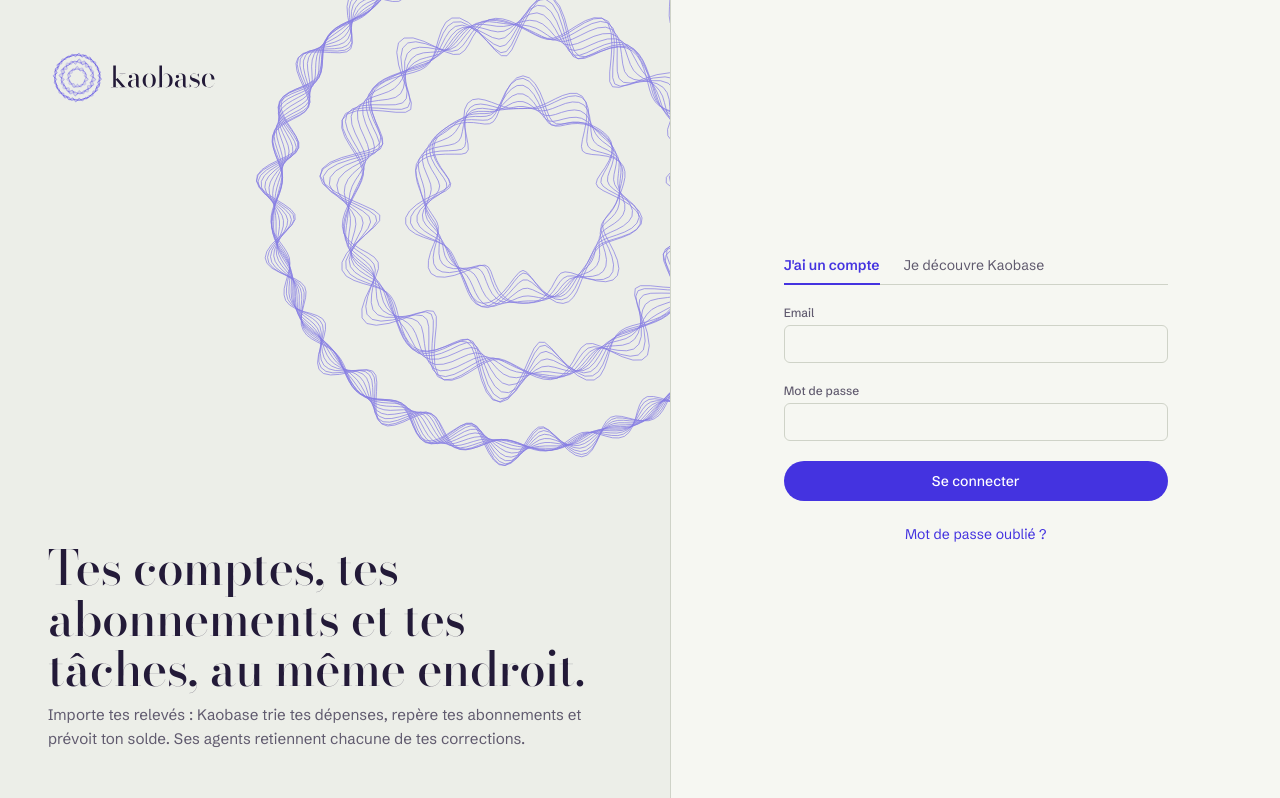
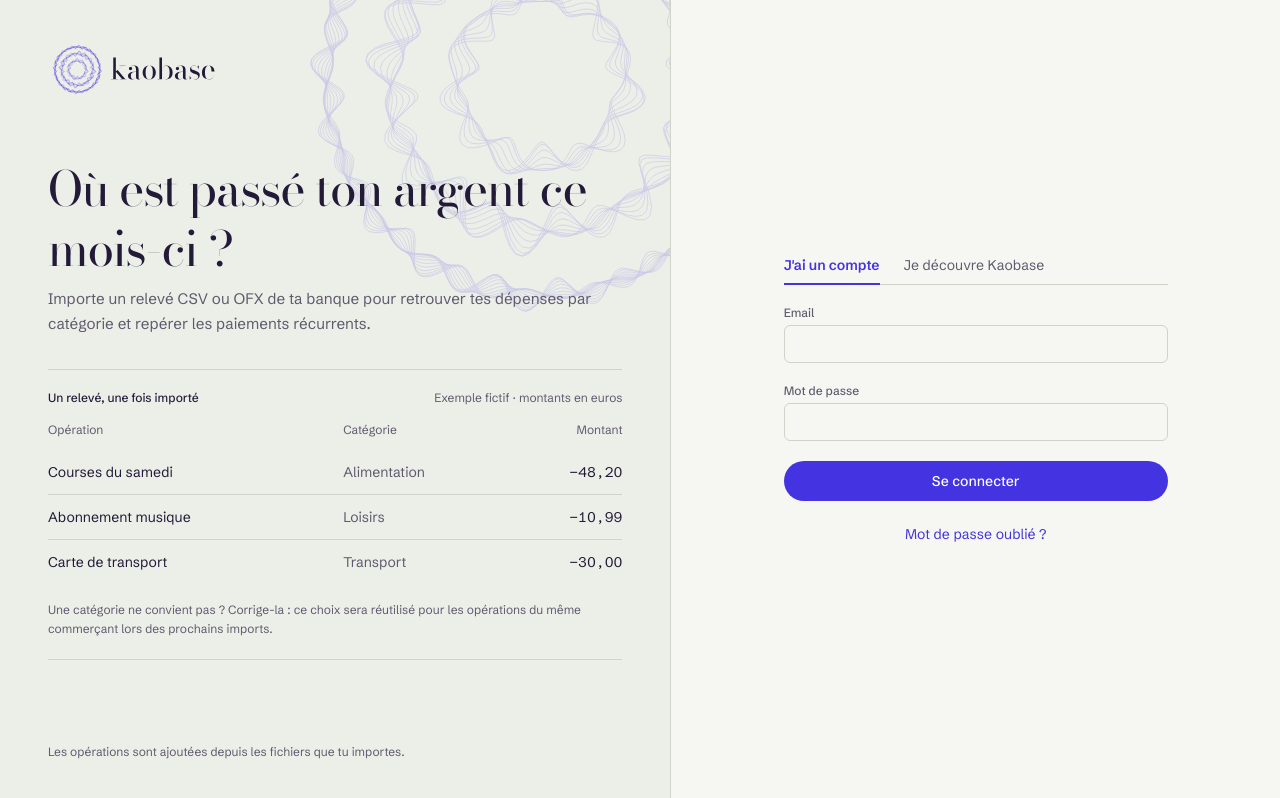
Before and after one commit to kairxuu/kaobase, a Next.js app: page /login in a window 1280 px wide. Built offline with nearby package versions, Linux system fonts and the light colour scheme.

Commit message:
Clarify product copy and streamline public login experience

```diff
--- a/app/layout.tsx
+++ b/app/layout.tsx
@@ -8,7 +8,7 @@ const sans = Schibsted_Grotesk({ variable: "--font-sans-ui", subsets: ["latin"],
 
 export const metadata: Metadata = {
   title: { default: "Kaobase", template: "%s — Kaobase" },
-  description: "Tes comptes, tes abonnements et tes tâches, avec des agents qui apprennent de tes choix.",
+  description: "Importe tes relevés CSV ou OFX dans Kaobase pour classer tes opérations, retrouver tes abonnements et suivre tes échéances.",
 };
 
 export const viewport: Viewport = {
--- a/app/login/login-form.tsx
+++ b/app/login/login-form.tsx
@@ -22,12 +22,12 @@ function ModeForm({mode,setMode,email,setEmail}:{mode:Mode;setMode:(v:Mode)=>voi
   const code=mode==='verify'||mode==='reset-code';
   return <div className="space-y-4"><form action={action} className="space-y-5">
     {(mode==='in'||mode==='up')&&<div className="flex gap-6 border-b border-line text-sm">{(['in','up'] as const).map(m=><button type="button" key={m} aria-pressed={mode===m} onClick={()=>setMode(m)} className={`-mb-px border-b-2 pb-2 transition-colors ${mode===m?'border-accent font-semibold text-accent':'border-transparent text-ink-2 hover:text-ink'}`}>{m==='in'?"J'ai un compte":"Je découvre Kaobase"}</button>)}</div>}
-    {mode==='reset'&&<p>Tu recevras un code pour définir ton mot de passe. Utilise aussi cette option pour retrouver ton compte après la migration.</p>}
-    {code&&<p>{mode==='verify'?'Confirme ton adresse':'Définis ton mot de passe'} avec le code reçu par email. Vérifie aussi les courriers indésirables.</p>}
+    {mode==='reset'&&<div><h2 className="section-title">Mot de passe oublié</h2><p className="text-sm text-ink-2">Indique l’adresse de ton compte. Nous t’enverrons un code pour choisir un nouveau mot de passe.</p></div>}
+    {code&&<div><h2 className="section-title">{mode==='verify'?'Confirmer ton adresse':'Choisir un nouveau mot de passe'}</h2><p className="text-sm text-ink-2">Saisis le code à 6 chiffres reçu par e-mail. Si tu ne le trouves pas, regarde dans les courriers indésirables.</p></div>}
     {mode==='up'&&<div><label className="label" htmlFor="name">Prénom</label><input className="input" id="name" name="name" autoComplete="given-name"/></div>}
     <div><label className="label" htmlFor="email">Email</label><input className="input" id="email" name="email" type="email" required value={email} onChange={event=>setEmail(event.target.value)} autoComplete="email"/></div>
     {code&&<div><label className="label" htmlFor="otp">Code reçu par email</label><input className="input" id="otp" name="otp" inputMode="numeric" autoComplete="one-time-code" pattern="[0-9]{6}" maxLength={6} required/></div>}
-    {['in','up','reset-code'].includes(mode)&&<div><label className="label" htmlFor="password">{mode==='reset-code'?'Nouveau mot de passe':'Mot de passe'}</label><input className="input" id="password" name="password" type="password" required minLength={mode==='in'?1:8} maxLength={128} autoComplete={mode==='in'?'current-password':'new-password'}/></div>}
+    {['in','up','reset-code'].includes(mode)&&<div><label className="label" htmlFor="password">{mode==='reset-code'?'Nouveau mot de passe':'Mot de passe'}</label><input className="input" id="password" name="password" type="password" required minLength={mode==='in'?1:8} maxLength={128} autoComplete={mode==='in'?'current-password':'new-password'} aria-describedby={mode==='in'?undefined:'password-help'}/>{mode!=='in'&&<p id="password-help" className="mt-1 text-xs text-ink-2">Entre 8 et 128 caractères.</p>}</div>}
     {mode==='reset-code'&&<div><label className="label" htmlFor="confirm">Confirmer le mot de passe</label><input className="input" id="confirm" name="confirm" type="password" required autoComplete="new-password"/></div>}
     {state.error&&<p className="text-sm text-neg" role="alert">{state.error}</p>}
     {state.info&&<p className="text-sm text-pos" role="status">{state.info}</p>}
--- a/app/login/page.tsx
+++ b/app/login/page.tsx
@@ -3,19 +3,21 @@ import { BrandLogo } from "@/app/brand-logo";
 import { Rosette } from "@/app/(app)/_components/rosette";
 import { LoginForm } from "./login-form";
 
-export const metadata: Metadata = { title: "Connexion" };
+export const metadata: Metadata = {
+  title: "Connexion",
+  description: "Connecte-toi à Kaobase ou crée ton compte pour importer tes relevés CSV ou OFX et classer tes opérations.",
+};
 
 export default async function LoginPage({ searchParams }: PageProps<"/login">) {
   const params = await searchParams;
   const initialMode = params.mode === "reset" ? "reset" : params.mode === "verify" ? "verify" : params.mode === "up" ? "up" : "in";
   const notice = params.lien === "expire" ? "Ce lien n'est plus valable. Demande un nouveau code ou connecte-toi." : undefined;
   return (
-    <main className="grid min-h-screen lg:grid-cols-[1.1fr_1fr]">
-      <section className="relative flex flex-col justify-between overflow-hidden px-6 pt-8 pb-10 md:px-12 lg:py-12">
+    <main className="grid min-h-svh lg:grid-cols-[1.1fr_1fr]">
+      <section className="relative flex flex-col overflow-hidden px-6 pt-6 pb-5 md:px-12 lg:justify-between lg:gap-12 lg:py-10">
         <Rosette
-          animate
-          opacity={0.6}
-          className="pointer-events-none absolute -top-[18%] -right-[30%] aspect-square w-[95%] min-w-[26rem] lg:-top-[12%] lg:-right-[22%] lg:w-[88%]"
+          opacity={0.2}
+          className="pointer-events-none absolute -right-32 -top-44 hidden w-[32rem] lg:block"
           bands={[
             { radius: 168, amplitude: 10, lobes: 20, curves: 12 },
             { radius: 118, amplitude: 16, lobes: 12, curves: 10 },
@@ -23,15 +25,32 @@ export default async function LoginPage({ searchParams }: PageProps<"/login">) {
           ]}
         />
         <BrandLogo className="relative" />
-        <div className="relative mt-56 max-w-xl lg:mt-0">
-          <h1 className="page-title text-[2.4rem] md:text-[3rem]">Tes comptes, tes abonnements et tes tâches, au même endroit.</h1>
+        <div className="relative mt-6 max-w-xl lg:mt-0">
+          <h1 className="font-display text-[2rem] leading-tight tracking-tight sm:text-[2.5rem] lg:text-[3rem]">Où est passé ton argent ce mois-ci ?</h1>
           <p className="page-lede">
-            Importe tes relevés : Kaobase trie tes dépenses, repère tes abonnements et prévoit ton solde. Ses agents
-            retiennent chacune de tes corrections.
+            Importe un relevé CSV ou OFX de ta banque pour retrouver tes dépenses par catégorie et repérer les paiements récurrents.
           </p>
+          <figure className="mt-8 hidden border-y border-line py-5 lg:block">
+            <figcaption className="mb-4 flex flex-wrap items-baseline justify-between gap-2 text-xs text-ink-2">
+              <span className="font-medium text-ink">Un relevé, une fois importé</span>
+              <span>Exemple fictif · montants en euros</span>
+            </figcaption>
+            <table className="w-full text-left text-sm">
+              <thead className="text-xs text-ink-2">
+                <tr><th scope="col" className="pb-3 font-normal">Opération</th><th scope="col" className="pb-3 font-normal">Catégorie</th><th scope="col" className="pb-3 text-right font-normal">Montant</th></tr>
+              </thead>
+              <tbody className="divide-y divide-line">
+                <tr><th scope="row" className="py-3 font-normal">Courses du samedi</th><td className="py-3 text-ink-2">Alimentation</td><td className="num py-3 text-right">−48,20</td></tr>
+                <tr><th scope="row" className="py-3 font-normal">Abonnement musique</th><td className="py-3 text-ink-2">Loisirs</td><td className="num py-3 text-right">−10,99</td></tr>
+                <tr><th scope="row" className="py-3 font-normal">Carte de transport</th><td className="py-3 text-ink-2">Transport</td><td className="num py-3 text-right">−30,00</td></tr>
+              </tbody>
+            </table>
+            <p className="mt-4 text-xs leading-relaxed text-ink-2">Une catégorie ne convient pas ? Corrige-la : ce choix sera réutilisé pour les opérations du même commerçant lors des prochains imports.</p>
+          </figure>
         </div>
+        <p className="relative mt-6 hidden text-xs text-ink-2 lg:block">Les opérations sont ajoutées depuis les fichiers que tu importes.</p>
       </section>
-      <section className="flex items-center justify-center px-4 py-10 lg:border-l lg:border-line lg:bg-surface">
+      <section aria-label="Accès à ton compte" className="flex items-start justify-center px-6 pt-2 pb-10 md:px-12 lg:items-center lg:border-l lg:border-line lg:bg-surface lg:py-12">
         <div className="w-full max-w-sm">
           <LoginForm initialMode={initialMode} notice={notice} />
         </div>
--- a/lib/auth/proxy.ts
+++ b/lib/auth/proxy.ts
@@ -2,7 +2,9 @@ import { NextResponse, type NextRequest } from 'next/server';
 import { getAuth } from '@/lib/auth/server';
 export async function updateSession(request: NextRequest) {
   const path = request.nextUrl.pathname;
-  if (['/login','/auth','/api/auth/','/api/mobile/'].some(p => path === p || path.startsWith(p.endsWith('/') ? p : p + '/'))) {
+  // API handlers check their session and return JSON 401 responses themselves.
+  // Redirecting fetch requests here would turn an expired session into HTML 200.
+  if (['/login','/auth','/api'].some(p => path === p || path.startsWith(p + '/'))) {
     return NextResponse.next({ request });
   }
   return (await getAuth()).middleware({ loginUrl: '/login' })(request);
```
Also changed, not shown: 1 other file (tests, documents, lock files or other folders).
